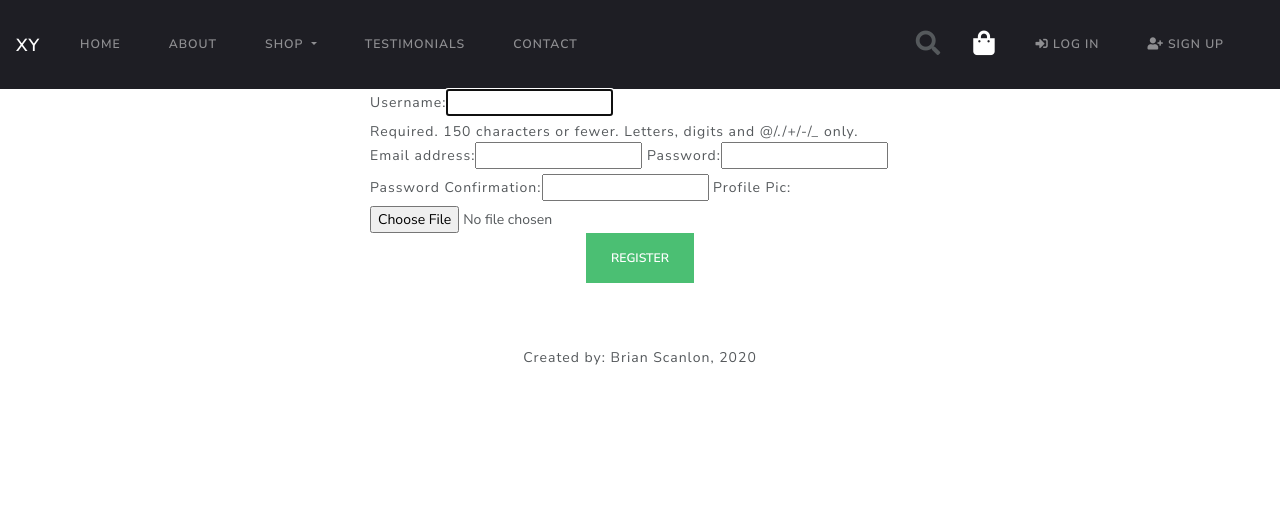
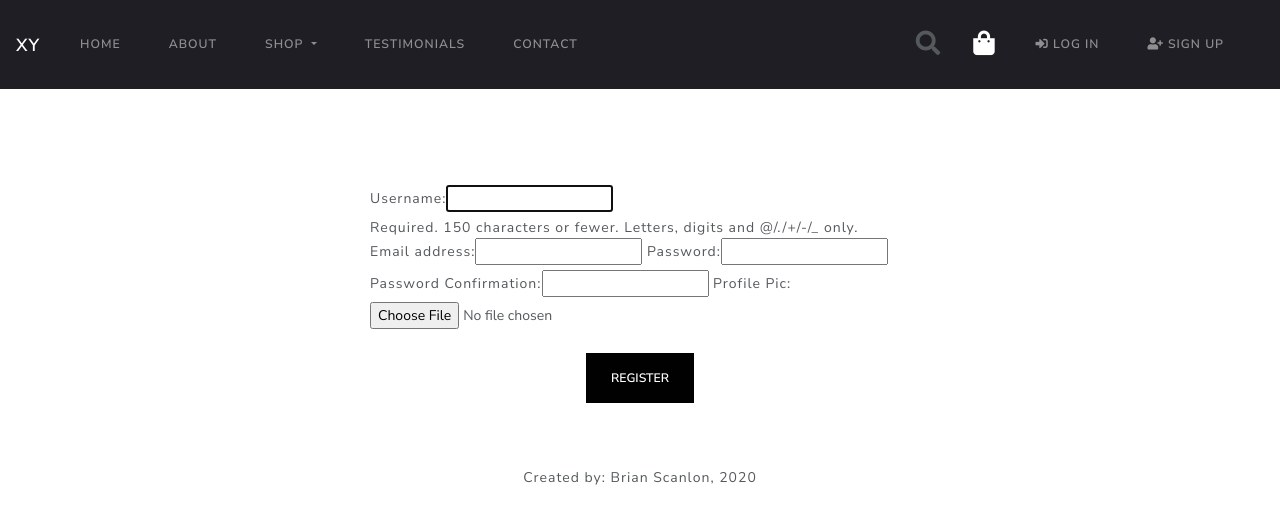
Before and after one commit to brianscan14/XYfitness, a Django app: page /accounts/register/ in a window 1280 px wide. Shown: the top 524 px of the page. Run offline with Django 3.2, Linux system fonts and the light colour scheme; some libraries are stand-ins or nearby versions.

Commit message:
margining page and ensuring it takes up the total viewport height

```diff
--- a/accounts/templates/password.html
+++ b/accounts/templates/password.html
@@ -16,10 +16,10 @@
 
 {% block content %}
 
-<div class="container">
+<div class="container vh-full">
 	<div class="row">
 		<div class="col-6 mx-auto">
-			<form method="POST" enctype="multipart/form-data">
+			<form method="POST">
 				{% csrf_token %}
 				{{ form | as_bootstrap }}
                 <div class="centered">
--- a/accounts/templates/register.html
+++ b/accounts/templates/register.html
@@ -2,13 +2,14 @@
 {% load bootstrap_tags %}
 
 {% block content %}
-<div class="container">
-	<div class="row">
-		<div class="col-6 mx-auto">
-			<form method="POST" enctype="multipart/form-data">
+<div class="container my-5 vh-full">
+	<div class="row ">
+		<div class="col-6 mx-auto mt-5">
+			<form method="POST">
 				{% csrf_token %} {{ registration_form | as_bootstrap }}
                 <div class="centered">
-				    <button type="submit" class="btn btn-success">Register</button>
+				    <button type="submit" class="btn btn-primary btn-md active mt-4"
+                    aria-pressed="true" role="button">Register</button>
                 </div>
 			</form>
 		</div>
--- a/pages/templates/contact.html
+++ b/pages/templates/contact.html
@@ -16,7 +16,7 @@
 
 {% block content %}
 
-<div class="container my-4">
+<div class="container my-5">
 	<div class="row">
 		<div class="col-6 mx-auto">
             <h2 class="border-bottom w-50 centered mx-auto p-3">Contact Us</h2>
@@ -24,7 +24,7 @@
                 {% csrf_token %}
                 {{ form | as_bootstrap }}
                 <div class="centered">
-                    <button type="submit" class="btn btn-primary centered">Send Mail</button>
+                    <button type="submit" class="mt-4 btn btn-primary centered">Send Mail</button>
                 </div>
             </form>
 		</div>
--- a/reviews/templates/single-review.html
+++ b/reviews/templates/single-review.html
@@ -16,7 +16,7 @@
 
 {% block content %}
 
-<div class="container mt-5">
+<div class="container mt-5 vh-full">
 	<div class="row">
 		<div class="col-6 mx-auto p-2">
             <div class="row">
@@ -48,7 +48,7 @@
                 </div>
             </div>
             {% if review.before_picture and review.after_picture %}
-                <div class="row">
+                <div class="row mt-5">
                     <div class="col-6 mx-auto">
                         <div class="cool">
                             <img class="before-after-pic" src="{{ MEDIA_URL }}{{ review.before_picture }}">
```
Also changed, not shown: accounts/templates/login.html (+4 -4 lines), accounts/templates/profilepic.html (+5 -4 lines).
